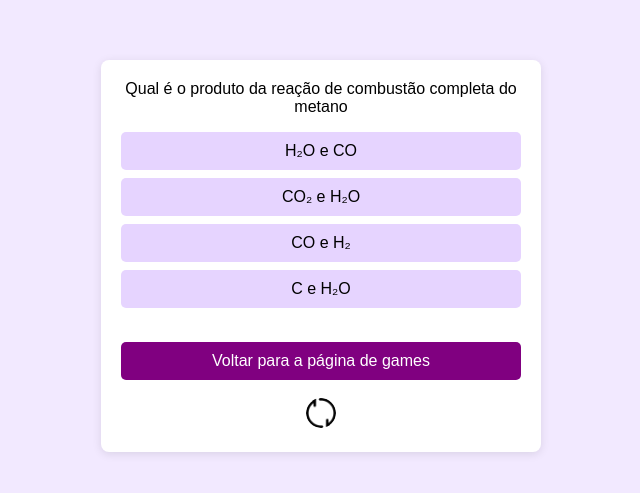
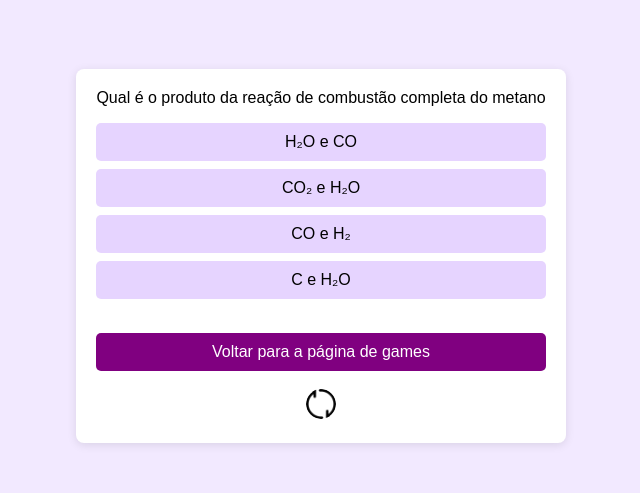
Before and after one commit to futura-programadora/ChemLab, a plain HTML site: page Quiz/equacoes quimicas.html in a window 1280 px wide. Shown: the part 169-662 px from the top of the page, without its empty margins (319-959 px from the left). Drawn offline with Linux system fonts and the light colour scheme.

Commit message:
ajustes básicos no estilo

```diff
--- a/estilos/quiz.css
+++ b/estilos/quiz.css
@@ -14,7 +14,7 @@ body, html {
     padding: 20px;
     border-radius: 8px;
     box-shadow: 0 2px 10px rgba(0, 0, 0, 0.1);
-    width: 400px;
+    width: 500x;
     text-align: center;
 }
 
--- a/scripts/equacoes quimicas.js
+++ b/scripts/equacoes quimicas.js
@@ -5,7 +5,7 @@ const questions = [
 
     { question: "Na reação de neutralização entre ácido clorídrico (HCl) e hidróxido de sódio (NaOH), quais são os produtos?", options: ["NaCl e H₂", "NaCl e H₂O", "NaOH e HCl", "H₂O e O₂"], correctAnswer: 1 },
 
-    { question: "Qual é o reagente limitante na reação entre 2 mols de H₂ e 1 mol de O₂?", options: [" H₂", "O₂", " H₂O", "Ambos são limitantes"], correctAnswer: 1 },
+    { question: "Qual é o reagente limitante na reação entre 1 mol de H₂ e 1 mol de O₂?", options: [" H₂", "O₂", " H₂O", "Ambos são limitantes"], correctAnswer: 1 },
 
     { question: " Qual é a equação balanceada da decomposição do peróxido de hidrogênio (H₂O₂) em água e oxigênio?", options: [" 2H₂O₂ → 2H₂O + O₂", "H₂O₂ → H₂O + O₂", "H₂O₂ → H₂ + O₂", " 2H₂O₂ → H₂O + O₂"], correctAnswer: 0 },
 
```
